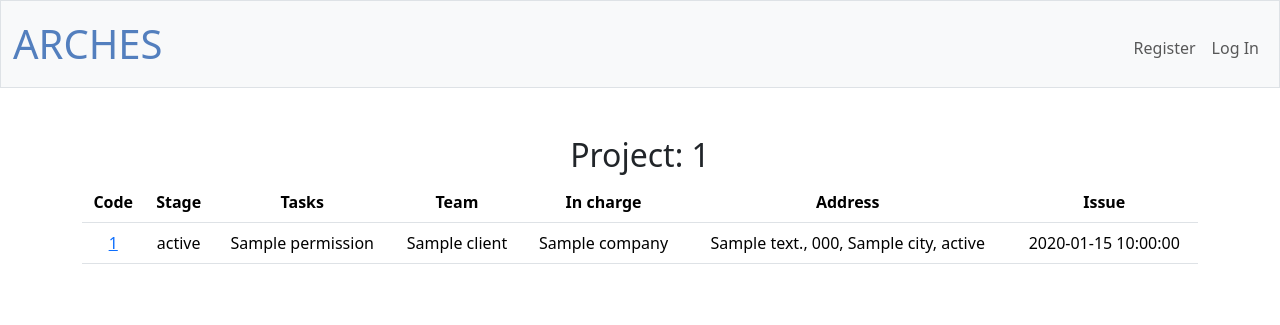
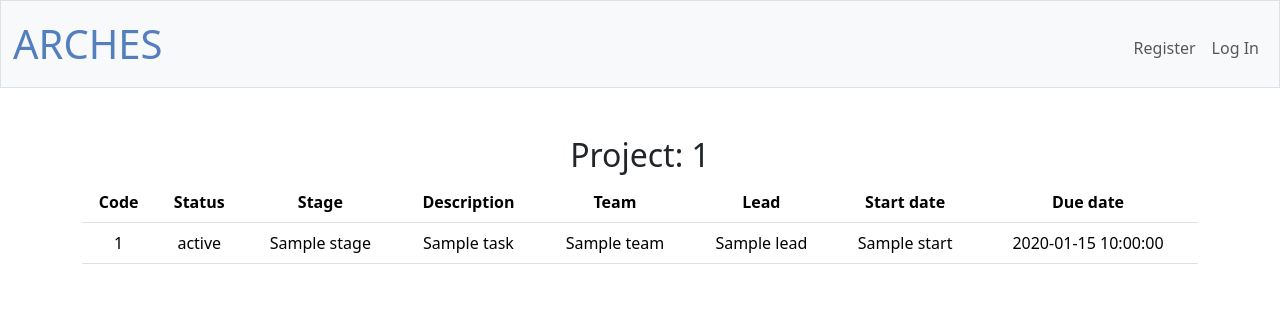
Before and after one commit to RLCM696/company, a Flask app: template templates/project.html in a window 1280 px wide. Shown: the top 325 px of the page. Run offline with Flask 3, Linux system fonts and the light colour scheme; the template is opened without the code that fills it: most values are stand-ins (such as "Sample title", 1, 10 or a date in 2020); some libraries are stand-ins or nearby versions.

Commit message:
Sun, Nov 3, 2024, 1:10 PM -05:00

```diff
--- a/app.py
+++ b/app.py
@@ -145,10 +145,11 @@ def contract():
                              Projects.id, Clients.name AS client FROM Projects
                              JOIN Clients ON Projects.client_id = Clients.id
                              WHERE Projects.id = ?""", request.args.get('project'))
-        tasks = db.execute("""SELECT start_date, due_date, status, ProjectTasks.id FROM ProjectTasks
+        tasks = db.execute("""SELECT start, due, status, ProjectTasks.id FROM ProjectTasks
                            Tasks.name AS task, Tasks.decription, Stages.name AS stage, Teams.name AS team,
-                           Teams.lead FROM ProjectTasks
+                           Employees.name AS lead FROM ProjectTasks
                            JOIN Tasks ON ProjectTasks.task_id = Tasks.id
                            JOIN Teams ON ProjectTasks.team_id = Teams.id
+                           JOIN Employees ON Teams.lead_id = Employees.id
                            WHERE project_id = ?""", request.args.get('project'))
         return render_template("project.html", project = project, tasks = tasks)
--- a/templates/project.html
+++ b/templates/project.html
@@ -11,26 +11,27 @@
         <thead>
             <tr>
                 <th>Code</th>
+                <th>Status</th>
                 <th>Stage</th>
-                <th>Tasks</th>
+                <th>Description</th>
                 <th>Team</th>
-                <th>In charge</th>
-                <th>Address</th>
-                <th>Issue</th>
+                <th>Lead</th>
+                <th>Start date</th>
+                <th>Due date</th>
             </tr>
         </thead>
 
         <tbody>
-                {% for project in projects: %}
+                {% for task in tasks: %}
                     <tr>
-                        <td><a href="/project?project={{project['id']}}">{{ project["id"] }}</a></td>
-                        <td>{{ project["status"] }}</td>
-                        <td>{{ project["permission"] }}</td>
-                        <td>{{ project["client"] }}</td>
-                        <td>{{ project["company"] }}</td>
-                        <td>{{ project["address"] + ", " + project["zip_code"] + ", " +
-                            project["city"] + ", " + project["state"] }}</td>
-                        <td>{{ project["date"] }}</td>
+                        <td>{{ task["id"] }}</td>
+                        <td>{{ task["status"] }}</td>
+                        <td>{{ task["stage"] }}</td>
+                        <td>{{ task["task"] }}</td>
+                        <td>{{ task["team"] }}</td>
+                        <td>{{ task["lead"] }}</td>
+                        <td>{{ task["start"] }}</td>
+                        <td>{{ task["due"] }}</td>
                     </tr>
                 {% endfor%}
         </tbody>
```
Also changed, not shown: static/code.sql (+9 -1 lines), 1 other file.
